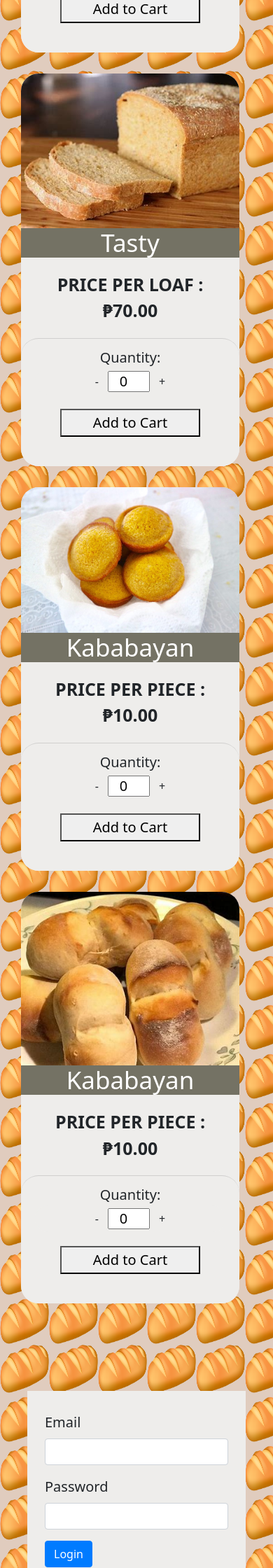
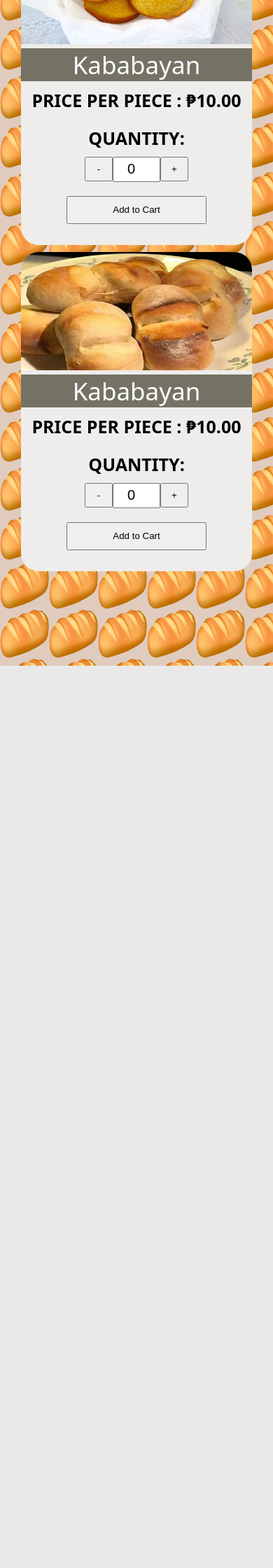
Before and after one commit to nikolai-tech/emc002, a PHP site: page /homepage.html in a window 390 px wide. Shown: the part 2560-4800 px from the top of the page at 70% size. After the commit the page ends 3511 px from the top, so only its background shows below. Run offline with PHP 8.4, Linux system fonts and the light colour scheme; some libraries are stand-ins or nearby versions; some web fonts are replaced.

Commit message:
responsiveness update

```diff
--- a/finals/design.css
+++ b/finals/design.css
@@ -81,7 +81,7 @@ header > * {
 /* topnav content */
 .topnav {
     top: 0;
-    width: inherit;
+    width: 90vw;
     position: fixed;
     padding: 20px;
     display: flex;
@@ -115,7 +115,13 @@ header > * {
 
 /* Main Page */
 #mainpage {
-    display: block;
+    display: flex;
+    flex-wrap: wrap;
+    justify-content: space-between;
+}
+
+#mainpage .product {
+    width: 100%;
 }
 
 #mainpage h2 {
@@ -135,8 +141,9 @@ header > * {
     border-radius: 25px 25px 0 0;
     margin: 0;
     padding: 0;
-    width: 80vw;
-    height: inherit;
+    width: 100%;
+    height: 20vh;
+
 }
 
 #mainpage div {
@@ -145,7 +152,7 @@ header > * {
     border-radius: 25px;
     text-align: center;
     background-color: #EEEDEB;
-    margin-bottom: 30px;
+    margin-bottom: 10px;
 }
 
 #mainpage h3 {
@@ -158,11 +165,9 @@ header > * {
 }
 
 #mainpage p {
-    font-size: 30px;
+    font-size: 25px;
     font-weight: 600;
     padding: 10px;
-    margin: 10px;
-    font-size: 25px;
     text-transform: uppercase;
 }
 
@@ -174,6 +179,8 @@ header > * {
 #mainpage .btn {
     cursor: pointer;
     user-select: none;
+    width: 40px;
+    height: 35px;
 }
 #mainpage .input-group {
     width: 100%;
@@ -191,21 +198,56 @@ header > * {
 }
 
 /* Login/Register */
-.container {
+#loginRegister {
     width: 80vw;
     font-size: 20px;
     background-color: #EEEDEB;
+    display: none;
 }
-.form-container {
-    display: flex;
-    justify-content: left;
-    align-items: left;
-    margin-top: 20px;
-    margin-bottom: 20px;
+
+#login-form, #register-form {
+    text-align: left;
+    margin-bottom: 5px;
     padding: 10px;
 }
 .register-form {
     display: none;
+}
+
+#login-form input[type="email"],
+#login-form input[type="password"],
+.register-form input[type="email"],
+.register-form input[type="password"] {
+    display: block;
+    margin-top: 7px;
+    margin-bottom: 20px;
+    border-radius: 3px;
+    height: 30px;
+    width: 90%;
+    padding: 3px;
+    font-size: 15px;
+}
+
+#emailHelp, #passwordHelp {
+    display: block;
+    margin-top: 5px;
+    margin-bottom: 30px;
+}
+
+a, .inq{
+    display: block;
+    margin: auto;
+    text-align: center;
+    padding: 10px;
+}
+
+#loginRegister button {
+    display: block;
+    margin: auto;
+    background-color: rgb(3, 3, 142);
+    color: white;
+    height: 40px;
+    padding: 10px;
 }
 
 /* About Us */
@@ -323,9 +365,37 @@ header > * {
 }
 
 @media (min-width: 640px) {
+    .topnav {
+        width: 95vw;
+    }
 
+    #mainpage .product {
+        width: 45%;
+    }
+
+    #mainpage .addToCart {
+        width: 100px;
+        height: 50px;
+        margin-bottom: 30px;
+    }
 }
 
 @media (min-width: 960px) {
+    .topnav {
+        width: 98vw;
+    }
 
+    #mainpage {
+        gap: 5px;
+    }
+
+    #mainpage .product {
+        width: 30%;
+    }
+
+    #mainpage .addToCart {
+        width: 100px;
+        height: 50px;
+        margin-bottom: 30px;
+    }
 }
--- a/finals/homepage.html
+++ b/finals/homepage.html
@@ -7,12 +7,10 @@
     <link rel="icon" type="image/png" href="images/bread.png">
 
     <!-- css -->
-    <link rel="stylesheet" href="https://cdnjs.cloudflare.com/ajax/libs/twitter-bootstrap/4.5.2/css/bootstrap.min.css">
     <link rel="stylesheet" href="design.css">
 
     <!-- js -->
     <script src="jquery-3.7.1.js"></script>
-
     <script src="https://ajax.googleapis.com/ajax/libs/jquery/2.1.1/jquery.min.js"></script>
 
     <!-- fonts -->
@@ -58,111 +56,100 @@
 
   <!-- main page -->
   <section id="mainpage">
-    <div id="prod1">
+    <div class="product" id="prod1">
       <img src="images/pandesal.jpg" alt="pandesal">
       <h3>Pandesal</h3>
       <p>Price per piece : ₱5.00</p>
-      <div class="card-footer">Quantity:
+      <p>Quantity:</p>
         <div class="input-group">
           <button class="minus btn">-</button>
           <input type="number" class="qty" name="qty" min="0" value="0">
           <button class="plus btn">+</button>
       </div>
-        <button class="addToCart" class="btn btn-primary">Add to Cart</button>
-    </div>
+        <button class="addToCart">Add to Cart</button>
     </div>
 
-    <div id="prod2">
+    <div class="product" id="prod2">
       <img src="images/panderegla.jpg" alt="panderegla">
       <h3>Pan de Regla</h3>
       <p>Price per piece : ₱25.00</p>
-      <div class="card-footer">Quantity:
+      <p>Quantity:</p>
         <div class="input-group">
           <button class="minus btn">-</button>
           <input type="number" class="qty" name="qty" min="0" value="0">
           <button class="plus btn">+</button>
       </div>
-        <button class="addToCart" class="btn btn-primary">Add to Cart</button>
-    </div>
+        <button class="addToCart">Add to Cart</button>
     </div>
 
-    <div id="prod3">
+    <div class="product" id="prod3">
       <img src="images/ensaymada.jpg" alt="ensaymada">
       <h3>Ensaymada</h3>
       <p>Price per piece : ₱75.00</p>
-      <div class="card-footer">Quantity:
+      <p>Quantity:</p>
         <div class="input-group">
           <button class="minus btn">-</button>
           <input type="number" class="qty" name="qty" min="0" value="0">
           <button class="plus btn">+</button>
       </div>
-        <button class="addToCart" class="btn btn-primary">Add to Cart</button>
-    </div>
+        <button class="addToCart">Add to Cart</button>
     </div>
 
-    <div id="prod4">
+    <div class="product" id="prod4">
       <img src="images/spanishbread.jpg" alt="spanishbread">
       <h3>Spanish Bread</h3>
       <p>Price per piece : ₱8.00</p>
-      <div class="card-footer">Quantity:
+      <p>Quantity:</p>
         <div class="input-group">
           <button class="minus btn">-</button>
           <input type="number" class="qty" name="qty" min="0" value="0">
           <button class="plus btn">+</button>
       </div>
-        <button class="addToCart" class="btn btn-primary">Add to Cart</button>
-    </div>
+        <button class="addToCart">Add to Cart</button>
     </div>
 
-    <div id="prod5">
+    <div class="product" id="prod5">
       <img src="images/tasty.jpg" alt="tasty">
       <h3>Tasty</h3>
       <p>Price per loaf : ₱70.00</p>
-      <div class="card-footer">Quantity:
+      <p>Quantity:</p>
         <div class="input-group">
           <button class="minus btn">-</button>
           <input type="number" class="qty" name="qty" min="0" value="0">
           <button class="plus btn">+</button>
       </div>
-        <button class="addToCart" class="btn btn-primary">Add to Cart</button>
-    </div>
+        <button class="addToCart">Add to Cart</button>
     </div>
 
-    <div id="prod6">
+    <div class="product" id="prod6">
       <img src="images/kababayan.jpg" alt="kababayan">
       <h3>Kababayan</h3>
       <p>Price per piece : ₱10.00</p>
-      <div class="card-footer">Quantity:
+      <p>Quantity:</p>
         <div class="input-group">
           <button class="minus btn">-</button>
           <input type="number" class="qty" name="qty" min="0" value="0">
           <button class="plus btn">+</button>
       </div>
-        <button class="addToCart" class="btn btn-primary">Add to Cart</button>
-    </div>
+        <button class="addToCart">Add to Cart</button>
     </div>
 
-    <div id="prod7">
+    <div class="product" id="prod7">
       <img src="images/monay.jpg" alt="monay">
       <h3>Kababayan</h3>
       <p>Price per piece : ₱10.00</p>
-      <div class="card-footer">Quantity:
+      <p>Quantity:</p>
         <div class="input-group">
           <button class="minus btn">-</button>
           <input type="number" class="qty" name="qty" min="0" value="0">
           <button class="plus btn">+</button>
       </div>
-        <button class="addToCart" class="btn btn-primary">Add to Cart</button>
-    </div>
+        <button class="addToCart">Add to Cart</button>
     </div>
   </section>
 
   <!-- Login/Register -->
   <section id="loginRegister">
-    <div class="container">
-      <div class="row">
-        <div class="col-md-6 offset-md-3">
-          <div class="form-container">
             <div id="login-form">
               <form>
                 <div class="form-group">
@@ -173,8 +160,8 @@
                   <label for="password">Password</label>
                   <input type="password" class="form-control" id="password" required>
                 </div>
-                <button type="submit" class="btn btn-primary">Login</button>
-                <div>Don't have an account?
+                <button type="submit">Login</button>
+                <div class="inq">Don't have an account?
                   <a href="#register-form" onclick="toggleRegister()">Create One</a>
                   </div>
               </form>
@@ -184,23 +171,19 @@
                 <div class="form-group">
                   <label for="email">Email</label>
                   <input type="email" class="form-control" id="register-email" required>
-                  <small id="emailHelp" class="form-text text-muted">Must be a valid email address.</small>
+                  <div id="emailHelp">Must be a valid email address.</div>
                 </div>
                 <div class="form-group">
                   <label for="password">Password</label>
                   <input type="password" class="form-control" id="register-password" required>
-                  <small id="passwordHelp" class="form-text text-muted">Must be at least 8 characters, including uppercase, lowercase, a number, and a special character.</small>
+                  <div id="passwordHelp">Must be at least 8 characters, including uppercase, lowercase, a number, and a special character.</div>
                 </div>
-                <div>Already have an account?
+                <div class="inq">Already have an account?
                 <a href="#login-form" onclick="toggleLogin()">Login</a>
                 </div>
-                <button type="submit" class="btn btn-primary">Register</button>
+                <button type="submit">Register</button>
               </form>
             </div>
-          </div>
-        </div>
-      </div>
-    </div>
   </section>
 
   <!-- About Us -->
```
Also changed, not shown: finals/config.php (added), finals/images/spanishbread.jpg.
